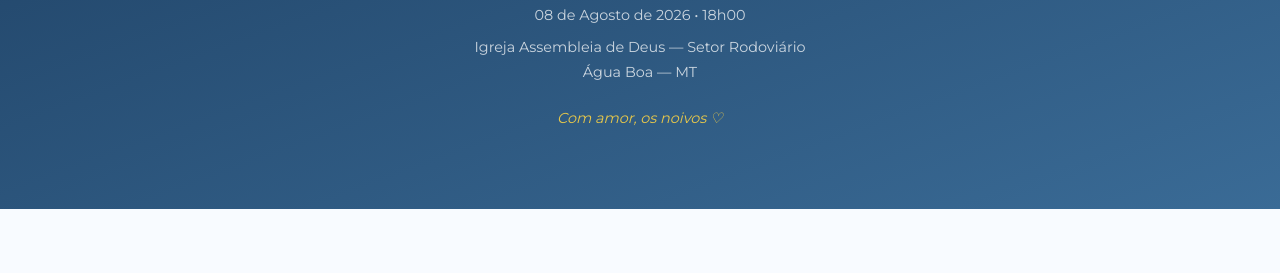
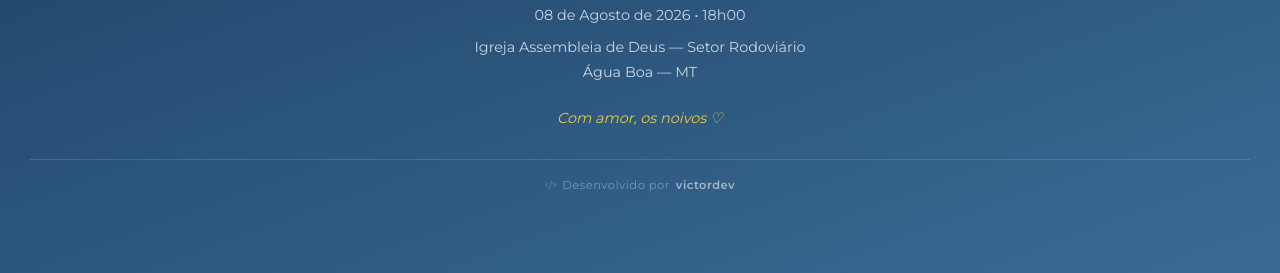
Before and after one commit to victorsantosyt/convite-de-casamento-e-painel, a plain HTML site: page index.html in a window 1280 px wide. Shown: the part 4804-5077 px from the top of the page. Before the commit the page ends 5013 px from the top, so only its background shows below. Drawn offline with nearby package versions, Linux system fonts and the light colour scheme.

Commit message:
Backup local antes do pull

```diff
--- a/css/style.css
+++ b/css/style.css
@@ -567,6 +567,20 @@ footer p {
   font-style: italic;
 }
 
+.footer-dev {
+  margin-top: 28px;
+  padding-top: 16px;
+  border-top: 1px solid rgba(255,255,255,.12);
+  font-size: .72rem;
+  letter-spacing: .04em;
+  color: rgba(255,255,255,.35);
+  display: flex;
+  align-items: center;
+  justify-content: center;
+  gap: 6px;
+}
+.footer-dev strong { color: rgba(255,255,255,.55); font-weight: 600; }
+
 /* ─── MODAIS ────────────────────────────────── */
 .modal {
   display: none;
--- a/index.html
+++ b/index.html
@@ -5,6 +5,7 @@
   <meta name="viewport" content="width=device-width, initial-scale=1.0">
   <meta name="description" content="Convite de casamento de Stephanny Dias e Victor Santos — 08 de Agosto de 2026 | Água Boa, Mato Grosso">
   <title>Stephanny Dias &amp; Victor Santos — 08·08·2026</title>
+  <link rel="icon" type="image/svg+xml" href="./favicon.svg">
   <link rel="preconnect" href="https://fonts.googleapis.com">
   <link href="https://fonts.googleapis.com/css2?family=Cormorant+Garamond:ital,wght@0,400;0,500;0,600;0,700;1,400;1,600&family=Montserrat:wght@300;400;500;600;700&display=swap" rel="stylesheet">
   <link rel="stylesheet" href="https://unpkg.com/@phosphor-icons/web@2.1.1/src/thin/style.css">
@@ -196,6 +197,10 @@
     <p>08 de Agosto de 2026 &bull; 18h00</p>
     <p>Igreja Assembleia de Deus &mdash; Setor Rodoviário<br>Água Boa &mdash; MT</p>
     <p class="footer-love">Com amor, os noivos ♡</p>
+    <p class="footer-dev">
+      <i class="ph-light ph-code" aria-hidden="true"></i>
+      Desenvolvido por <strong>victordev</strong>
+    </p>
   </footer>
 
   <!-- ════════ MODAL PIX ════════ -->
```
Also changed, not shown: admin/index.html (+1 -0 lines), favicon.svg (added).
